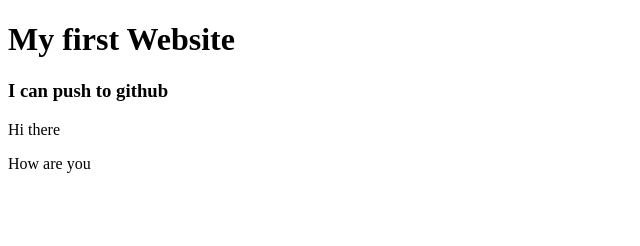
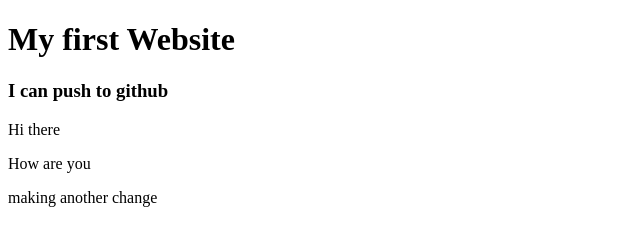
Before and after one commit to EmtiazRahman/my-first-website, a plain HTML site: page index.html in a window 1280 px wide. Shown: the whole page, without its empty margins (0-640 px from the left). Drawn offline with Linux system fonts and the light colour scheme.

Commit message:
new change

```diff
--- a/index.html
+++ b/index.html
@@ -11,5 +11,6 @@
     <h3>I can push to github</h3>
     <p>Hi there</p>
     <p>How are you</p>
+    <p>making another change</p>
 </body>
 </html>
```
